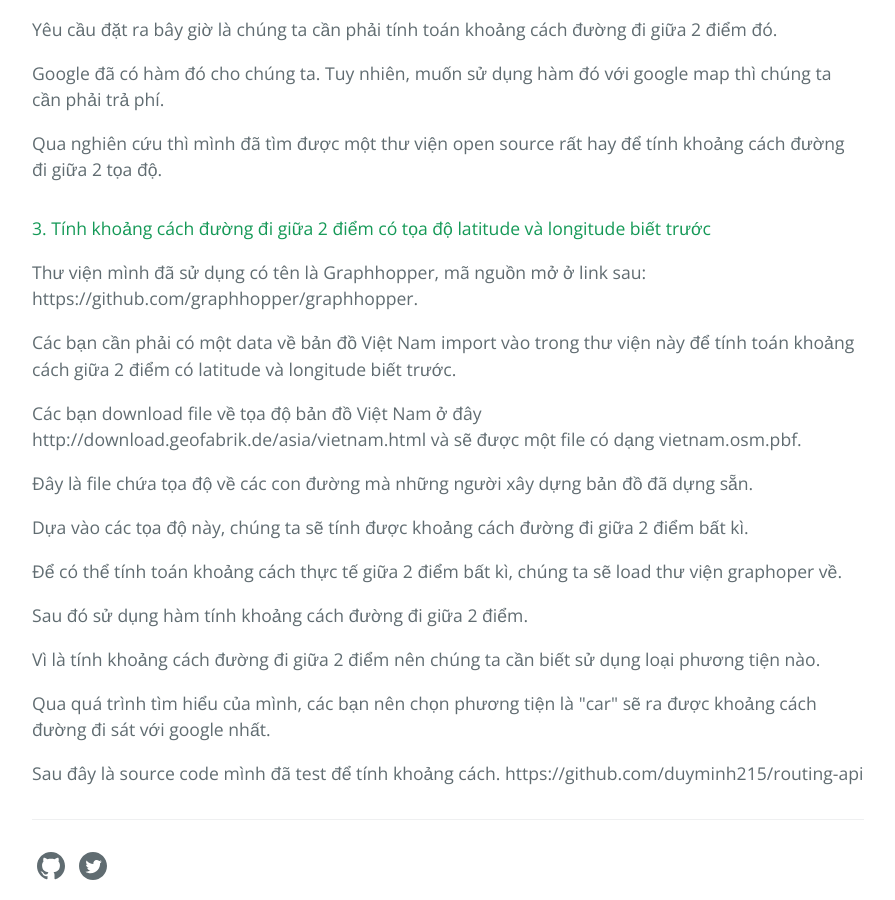
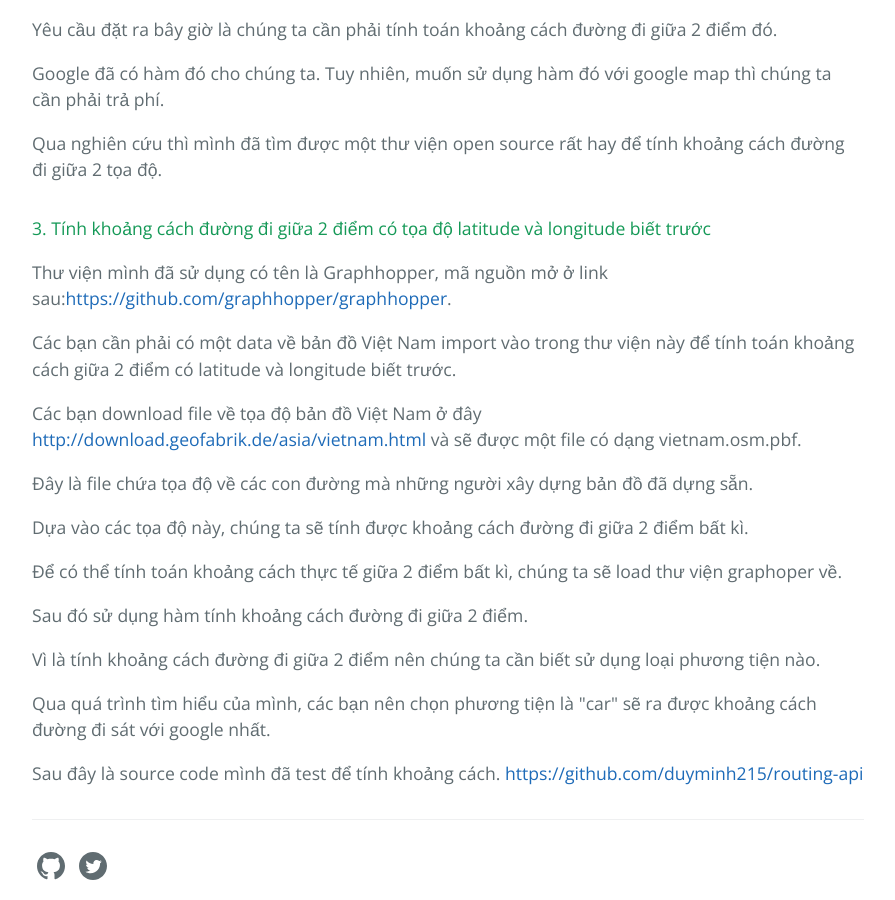
Before and after one commit to duyminh215/duyminh215.github.io, a Jekyll site: the page built from _posts/2020-09-25-tinh-khoang-cach-giua-2-diem-dua-vao-latitude-va-longitude.md, in a window 1280 px wide and 900 px high, scrolled down 1858 px. Shown: the whole window, without its empty margins (192-1087 px from the left). Built offline with Jekyll 4.4.1, drawn with Linux system fonts in a browser that asks for light colours; part of the change alters nothing that is shown; some of the changed text lies outside the part shown.

```diff
--- a/_posts/2020-09-25-tinh-khoang-cach-giua-2-diem-dua-vao-latitude-va-longitude.md
+++ b/_posts/2020-09-25-tinh-khoang-cach-giua-2-diem-dua-vao-latitude-va-longitude.md
@@ -31,7 +31,7 @@ Vấn đề bây giờ là tính khoảng cách nối thẳng giữa 2 điểm t
 
 Chúng ta có thể search trên mạng để ra được công thức của việc tính toán khoảng cách giữa 2 điểm dựa vào latitude vào longitude.
 
-Công thức đó các bạn có thể vào đây tham khảo: http://www.movable-type.co.uk/scripts/latlong.html.
+Công thức đó các bạn có thể vào đây tham khảo: [http://www.movable-type.co.uk/scripts/latlong.html](http://www.movable-type.co.uk/scripts/latlong.html).
 
 Với công thức trên, chúng ta có thể sử dụng code để tính toán được khoảng cách đường thẳng giữa 2 điểm bất kì dựa vào latitude và longitude.
 
@@ -64,11 +64,11 @@ Google đã có hàm đó cho chúng ta. Tuy nhiên, muốn sử dụng hàm đ
 Qua nghiên cứu thì mình đã tìm được một thư viện open source rất hay để tính khoảng cách đường đi giữa 2 tọa độ.
 
 #### 3. Tính khoảng cách đường đi giữa 2 điểm có tọa độ latitude và longitude biết trước
-Thư viện mình đã sử dụng có tên là Graphhopper, mã nguồn mở ở link sau: https://github.com/graphhopper/graphhopper.
+Thư viện mình đã sử dụng có tên là Graphhopper, mã nguồn mở ở link sau:[https://github.com/graphhopper/graphhopper](https://github.com/graphhopper/graphhopper).
 
 Các bạn cần phải có một data về bản đồ Việt Nam import vào trong thư viện này để tính toán khoảng cách giữa 2 điểm có latitude và longitude biết trước.
 
-Các bạn download file về tọa độ bản đồ Việt Nam ở đây http://download.geofabrik.de/asia/vietnam.html và sẽ được một file có dạng vietnam.osm.pbf.
+Các bạn download file về tọa độ bản đồ Việt Nam ở đây [http://download.geofabrik.de/asia/vietnam.html](http://download.geofabrik.de/asia/vietnam.html) và sẽ được một file có dạng vietnam.osm.pbf.
 
 Đây là file chứa tọa độ về các con đường mà những người xây dựng bản đồ đã dựng sẵn.
 
@@ -83,4 +83,4 @@ Vì là tính khoảng cách đường đi giữa 2 điểm nên chúng ta cần
 Qua quá trình tìm hiểu của mình, các bạn nên chọn phương tiện là \"car\" sẽ ra được khoảng cách đường đi sát với google nhất.
 
 Sau đây là source code mình đã test để tính khoảng cách.
-https://github.com/duyminh215/routing-api
+[https://github.com/duyminh215/routing-api](https://github.com/duyminh215/routing-api)
```
